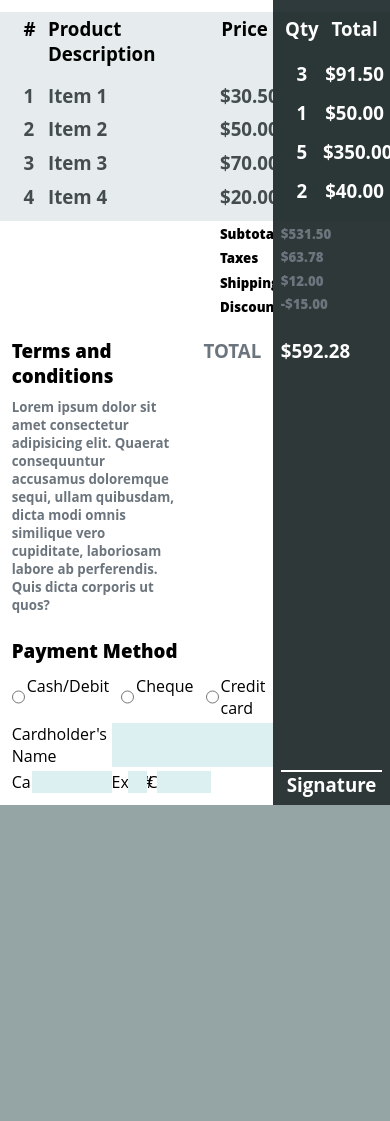
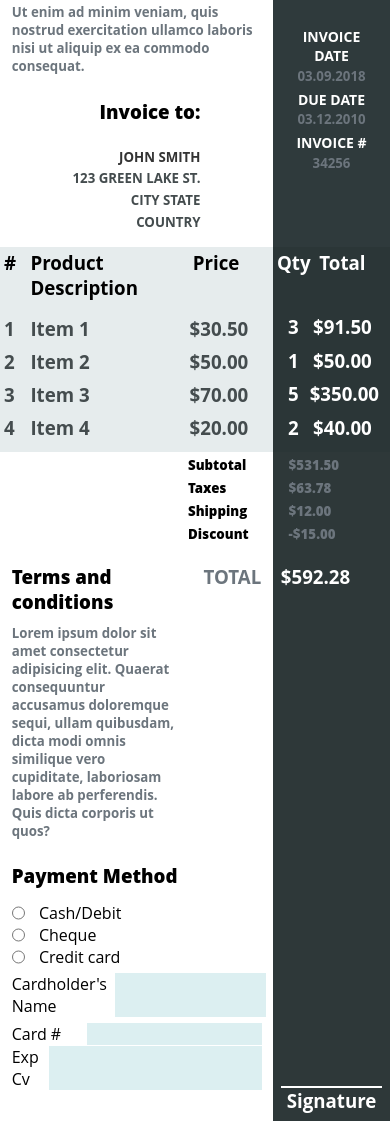
Before and after one commit to ErickSebsam/prueba1, a plain HTML site: page index.html.html in a window 390 px wide. Shown: the part 171-1292 px from the top of the page. Before the commit the page ends 976 px from the top, so only its background shows below. Drawn offline with Linux system fonts and the light colour scheme.

Commit message:
Add files via upload

```diff
--- a/index.html.html
+++ b/index.html.html
@@ -116,8 +116,6 @@
                 <div class="parte1">
                     <div id="seccion61">
                     <h3>Payment Method</h3>
-                    </div>
-                    <div id="seccion62">
                     <div id="f1">
                         <input type="radio">
                         <label>Cash/Debit</label>
@@ -127,17 +125,27 @@
                         <label>Credit card</label>
                     </div>
                     <div id="f2">
+                        <div id="as">
                         <label>Cardholder's Name</label>
                         <input type="text" style=" margin: 0;border:0;background-color: #dceff1;">
+                        </div>
                     </div>
                     <div id="f3">
-                        <label>Card #</label>
-                        <input type="text" style=" margin: 0;border:0;background-color: #dceff1;">
-                        <label>Exp #</label>
-                        <input type="text" style=" margin: 0;border:0;background-color: #dceff1;">
-                        <label>Cv #</label>
-                        <input type="text" style=" margin: 0;border:0;background-color: #dceff1;">
+                        <div id="b1">
+                            <label>Card #</label>
+                            <input type="text" style=" margin: 0;border:0;background-color: #dceff1;">
+                        </div>
+                        <div id="b2">
+                            <label>Exp</label>
+                            <input type="text" style=" margin: 0;border:0;background-color: #dceff1;">
+                        </div>
+                        <div id="b3">
+                            <label>Cv</label>
+                            <input type="text" style=" margin: 0;border:0;background-color: #dceff1;">
+                        </div>
                     </div>
+                    </div>
+                    <div id="seccion62">
                     </div>
                 </div>
                 <div class="parte2">
@@ -292,7 +300,7 @@
                 }
             .fila4 .parte1 {
                 display: grid;
-                grid-template-columns: 80% 20%;
+                grid-template-columns: 84% 16%;
                 text-align: left;
                 padding: 1vw 1vw 1vw 6vw;
                 align-items: center;
@@ -304,7 +312,7 @@
             .fila4 .parte2{
                 display: grid;
                 grid-template-columns: 40% 60%;
-                padding: 1vw 1vw 1vw 2vw;
+                padding: 1vw 1vw 1vw 4vw;
                 text-align: left;
             }
             .fila4 .parte2 h5{
@@ -342,11 +350,15 @@
                 margin-bottom: 13%;
             }
             .fila6 .parte1{
-            display: flex;
-            flex-direction: column;
+            display: grid;
+            grid-template-columns: 90% 10%;
             padding: 3vw;
+            gap: 20px;
             }
-
+                #seccion61{
+                    width: 100%;
+                    max-width: 100%;
+                }
                 #seccion61 h3{
                 margin-bottom: 5%;
                 font-weight: 800;
@@ -354,31 +366,58 @@
                 #seccion62{
                     width: 80%;
                 }
-                #seccion62 #f1{
+                #seccion61 #f1{
                     display: flex;
                     margin-bottom: 2%;
+                    width: 100%;
+                    justify-content: space-between;
                 }
-                #seccion62 #f1 label{
+                #seccion61 #f1 .radio{
+                    color: #333333;
+                    background-color: #2b3637;
+                }
+                  #seccion61 #f1 label{
                     margin-right: 6%;
                 }
-                #seccion62 #f1 input{
+                #seccion61 #f1 input{
                     margin-right: 1%;
                 }
-                #seccion62 #f2{
-                    display: flex;
+                #seccion61 #f2{
+                    display: grid;
                     margin-bottom: 2%;
+                    grid-template-columns: 100%;
                 }
-                #seccion62 #f2 label{
+               #as{
+                    display: grid;
+                    grid-template-columns: 42% 62%;
+                    max-width: 90%;
+                }
+                #seccion61 #f2 label{
                     margin-right: 2.5%;
                 }
-                #seccion62 #f3{
+                #seccion61 #f3{
                     display: grid;
-                    grid-template-columns: 10% 40% 8% 10% 5% 27%;
-                    width: 100%;
+                    grid-template-columns: 50% 25% 25%;
+                    max-width: 92%;
+                    gap: 1%;
                 }
-                #seccion62 #f3 label{
-                    margin-right: 3%;
+                #seccion61 #f3 label{
                     white-space: nowrap;
+                }
+                #b1{
+                    display:grid;
+                    grid-template-columns: 35% 75%;
+                    max-width: 90%;
+                }
+                #b2{
+                    display:grid;
+                    grid-template-columns: 40% 60%;
+                    max-width: 100%;
+                }
+                #b3{
+                    display:grid;
+                    grid-template-columns: 30% 70%;
+                    max-width: 100%
                 }
             .fila6 .parte2{
                 padding: 2vw;
@@ -386,28 +425,118 @@
                 align-content: end;
                 color:white;
             }
-
         .fila4 .parte1, .fila5 .parte1, .fila6 .parte1{
             background-color: #ffffff;
         }
         .fila4 .parte2, .fila5 .parte2, .fila6 .parte2{
             background-color: #2e3839;
         }
+        @media (max-width: 1200px){
+            .fila6 .parte1{
+                grid-template-columns: 100%;
+            }
         @media (max-width: 1100px){
             .general {
             width: 100%;
             }
             .fila1 .parte2 {
             letter-spacing: 0;
+            }
+        }
 
-            }
         }
         @media (max-width: 700px){
             body{
                 padding:0;
             }
         }
+        @media (max-width: 600px){
+            .fila4 .parte1{
+                grid-template-columns: 80% 16%;
+            }
+        }
         @media (max-width: 500px){
+            .fila4 .parte1{
+                grid-template-columns: 76% 16%;
+            }
+            .fila6 .parte1{
+                grid-template-columns: 109%;
+            }
+                #seccion61 #f3{
+                    display: grid;
+                    grid-template-columns: 100%;
+                    max-width: 92%;
+                    gap: 1%;
+                }
+                #b1{
+                    display:grid;
+                    grid-template-columns: 20% 80%;
+                    max-width: 100%;
+
+                }
+                #b2, #b3{
+                    display:grid;
+                    grid-template-columns: 15% 85%;
+                    max-width: 100%;
+                }
+        }
+        @media (max-width: 430px){
+            .fila1 .parte2 h1 {
+            font-size: 1.6em;
+}
+        }
+        @media (max-width: 400px){
+            .fila1 .parte1{
+                grid-template-columns: 20% 80%;
+            }
+            #seccion2 h1{
+                font-weight: 100;
+            }
+            .fila2 .parte1{
+                display: grid;
+                justify-items: center;
+            }
+            #seccion21{
+                justify-items: center;
+            }
+            .fila2 .parte2{
+                align-content: center;
+            }
+            .fila3 .parte1{
+                padding: 1vw 1vw 1vw 1vw;
+            }
+            .seccion31, .seccion32{
+                grid-template-columns: 10% 60% 20%;
+            }
+            .fila3 .parte2{
+                grid-template-columns: 30% 60%;
+                padding: 1vw 1vw 1vw 1vw;
+            }
+            #titulo{
+                margin-bottom: 30px;
+            }
+            .fila4 .parte1{
+                    grid-template-columns: 67% 16%;
+            }
+        }
+        @media (max-width: 390px){
+            #seccion61 #f1{
+            display: grid;
+            grid-template-columns: 10% 90%;
+            justify-items: start;
+        }
+        #b1{
+            grid-template-columns: 30% 70%;
+        }
+        }
+        @media (max-width: 350px){
+            .fila1 .parte2 h1{
+                font-size: 1.4em;
+            }
+        }
+
+        /* @media (max-width: 500px){
+
             #seccion2 h1{
                 font-size: 0.96em;
             }
@@ -429,7 +558,36 @@
             .fila2 .parte2 h5{
                 font-size: 7px;
             }
-    }
+            .fila3 .parte1{
+                font-size: 8px;
+            }
+            .fila3 .parte2{
+                font-size: 8px;
+            }
+            .fila4 .parte1{
+                padding: 3vw;
+                font-size: 9px;
+                padding-top: 2vw;
+                padding-right: 0vw;
+            }
+            .fila4 .parte2{
+                padding: 3vw;
+                font-size: 10px;
+                padding-top: 2vw;
+            }
+            .fila5 .parte1{
+                font-size: 8px;
+            }
+            .fila5 .parte2{
+                font-size: 9px;
+            }
+            .fila6 .parte1{
+                font-size: 7px;
+            }
+            .fila6 .parte2{
+                font-size: 8px;
+            }
+    } */
         </style>
 </body>
 </html>
```
